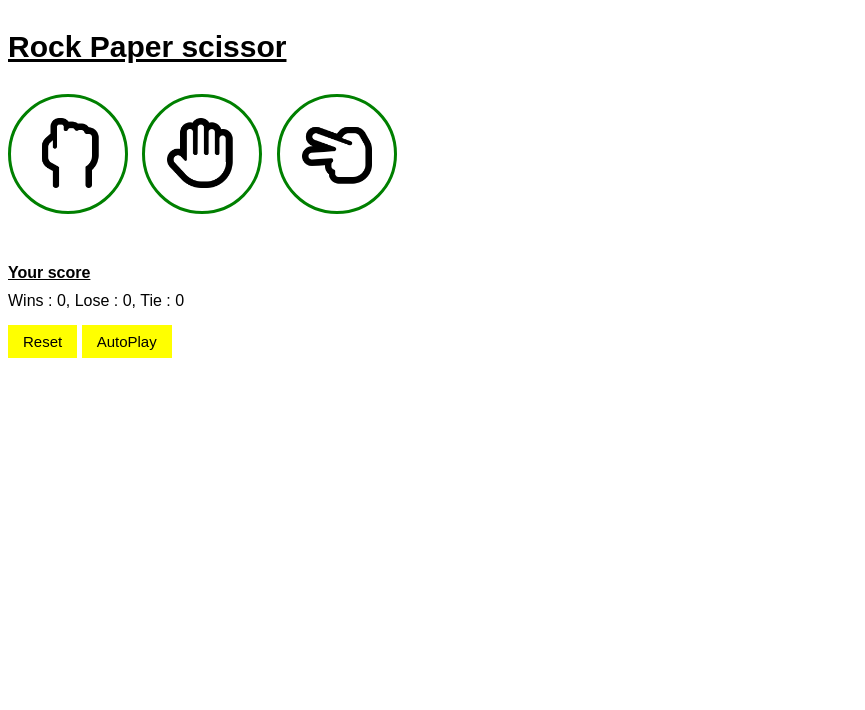
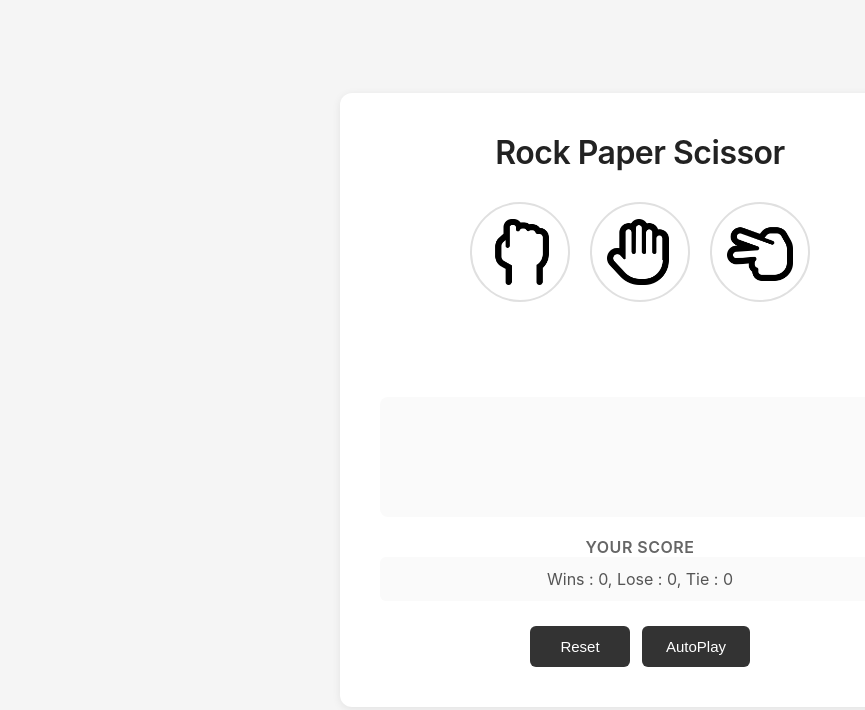
Before and after one commit to SnehaSaha27/Rock_Paper_Scissor, a plain HTML site: page index.html in a window 1280 px wide. Shown: the whole page, without its empty margins (0-865 px from the left). Drawn offline with Linux system fonts and the light colour scheme.

Commit message:
Update index.html

```diff
--- a/index.html
+++ b/index.html
@@ -1,91 +1,225 @@
 <!DOCTYPE html>
 <html lang="en">
+
 <head>
     <meta charset="UTF-8">
     <meta name="viewport" content="width=device-width, initial-scale=1.0">
     <title>Rock_paper_scissor</title>
     <style>
-        body{
-            background-color: white;
-            color:black;
-            font-family: Arial;
-        }
-        .title
-        {
-          font-size: 30px;
-          font-weight: bold;
-          text-decoration: underline;
-        }
-        .move-icon{
-            height: 70px;
-            background-color: white;
+        * {
+            margin: 0;
+            padding: 0;
+            box-sizing: border-box;
         }
 
-        .move-button{
-             background-color: transparent;
-             border :3px solid green;
-             width :120px;
-             height :120px;
-             border-radius: 60px;
-             margin-right: 10px;
-             cursor: pointer;
+        body {
+            background-color: #f5f5f5;
+            color: #333;
+            font-family: -apple-system, BlinkMacSystemFont, 'Segoe UI', Roboto, Oxygen, Ubuntu, Cantarell, sans-serif;
+            min-height: 100vh;
+            display: flex;
+            justify-content: center;
+            align-items: center;
+            padding: 20px;
         }
 
-        .result{
-            font-size: 25px;
-            font-weight: bold;
-            margin-top: 50px;
+        .container {
+            background: white;
+            border-radius: 12px;
+            padding: clamp(20px, 5vw, 40px);
+            max-width: 600px;
+            width: 100%;
+            box-shadow: 0 2px 8px rgba(0, 0, 0, 0.08);
+            text-align: center;
         }
 
-        .score{
-             margin-top: 10px;
-             margin-bottom:15px ;
+        .title {
+            font-size: clamp(24px, 5vw, 32px);
+            font-weight: 600;
+            margin-bottom: 30px;
+            color: #222;
+            letter-spacing: -0.5px;
+        }
+
+        .button-container {
+            display: flex;
+            justify-content: center;
+            gap: clamp(10px, 3vw, 20px);
+            margin-bottom: 40px;
+            flex-wrap: wrap;
+        }
+
+        .move-button {
+            background-color: white;
+            border: 2px solid #e0e0e0;
+            width: clamp(80px, 20vw, 100px);
+            height: clamp(80px, 20vw, 100px);
+            border-radius: 50%;
+            cursor: pointer;
+            transition: all 0.3s ease;
+            padding: 15px;
+            display: flex;
+            align-items: center;
+            justify-content: center;
+        }
+
+        .move-button:hover {
+            border-color: #333;
+            transform: translateY(-2px);
+            box-shadow: 0 4px 12px rgba(0, 0, 0, 0.1);
+        }
+
+        .move-button:active {
+            transform: translateY(0);
+        }
+
+        .move-icon {
+            width: 100%;
+            height: 100%;
+            object-fit: contain;
+        }
+
+        .result {
+            font-size: clamp(20px, 4vw, 28px);
+            font-weight: 600;
+            margin-bottom: 20px;
+            min-height: 35px;
+            color: #333;
+        }
+
+        .moves-display {
+            margin: 20px 0;
+            padding: 20px;
+            background-color: #fafafa;
+            border-radius: 8px;
+            font-size: clamp(14px, 3vw, 16px);
+            min-height: 120px;
+            display: flex;
+            flex-direction: column;
+            align-items: center;
+            justify-content: center;
+        }
+
+        .moves-display img {
+            width: clamp(40px, 10vw, 60px);
+            height: clamp(40px, 10vw, 60px);
+            margin: 8px 0;
+        }
+
+        .heading {
+            font-size: clamp(14px, 3vw, 16px);
+            font-weight: 600;
+            margin: 25px 0 10px;
+            color: #666;
+            text-transform: uppercase;
+            letter-spacing: 0.5px;
+        }
+
+        .score {
+            font-size: clamp(14px, 3vw, 16px);
+            margin-bottom: 25px;
+            color: #555;
+            padding: 12px;
+            background-color: #fafafa;
+            border-radius: 6px;
+        }
+
+        .controls {
+            display: flex;
+            gap: 12px;
+            justify-content: center;
+            flex-wrap: wrap;
+            margin-top: 25px;
         }
 
         .reset-score-button,
-        .Auto-play-button{
-            background-color: yellow;
-            border:none;
-            font-size: 15px;
-            padding: 8px 15px;
+        .Auto-play-button {
+            background-color: #333;
+            color: white;
+            border: none;
+            font-size: clamp(13px, 2.5vw, 15px);
+            padding: 12px 24px;
             cursor: pointer;
+            border-radius: 6px;
+            transition: all 0.3s ease;
+            font-weight: 500;
+            min-width: 100px;
         }
 
-        .heading{
-            margin-top:40px;
-            margin-bottom:5px;
-            text-decoration: underline;
-            font-weight:bold;
+        .reset-score-button:hover,
+        .Auto-play-button:hover {
+            background-color: #555;
+            transform: translateY(-1px);
+        }
+
+        .reset-score-button:active,
+        .Auto-play-button:active {
+            transform: translateY(0);
+        }
+
+        /* Responsive breakpoints */
+        @media (max-width: 480px) {
+            .container {
+                padding: 20px;
+            }
+
+            .button-container {
+                gap: 12px;
+            }
+
+            .move-button {
+                width: 75px;
+                height: 75px;
+                padding: 12px;
+            }
+        }
+
+        @media (min-width: 768px) {
+            .moves-display {
+                flex-direction: row;
+                gap: 40px;
+            }
         }
     </style>
 </head>
+
 <body>
-    <p class ="title">Rock Paper scissor</p>
-    <button class="move-button js-rock-button"><img src = "images/Rock-1.png" class = "move-icon" alt=""></button>
-    <button class="move-button js-paper-button"><img src="images/Paper-1.png" class = "move-icon" alt=""></button>
-    <button class="move-button js-scissor-button"><img src="images/Scissor-1.png" class = "move-icon" alt=""></button>
+    <div class="container">
+        <p class="title">Rock Paper Scissor</p>
 
-    <p class = "js-result result"></p>
-    <p class ="js-moves"></p>
-    <span class ="heading">Your score</span>
-    <p class = "js-score score"></p>
+        <div class="button-container">
+            <button class="move-button js-rock-button"><img src="images/Rock-1.png" class="move-icon"
+                    alt="Rock"></button>
+            <button class="move-button js-paper-button"><img src="images/Paper-1.png" class="move-icon"
+                    alt="Paper"></button>
+            <button class="move-button js-scissor-button"><img src="images/Scissor-1.png" class="move-icon"
+                    alt="Scissor"></button>
+        </div>
 
-    <button onclick = "
+        <p class="js-result result"></p>
+        <div class="js-moves moves-display"></div>
+
+        <span class="heading">Your Score</span>
+        <p class="js-score score"></p>
+
+        <div class="controls">
+            <button onclick="
              score.wins = 0;
              score.lose = 0;
              score.tie = 0;
              localStorage.removeItem('score');
              updateScoreElement();
             " class="reset-score-button">Reset</button>
-    <button class ="Auto-play-button" onclick="
-    autoplay();
-    ">AutoPlay</button>
+            <button class="Auto-play-button" onclick="autoplay();">AutoPlay</button>
+        </div>
+    </div>
+
 
     <script>
-    let score = JSON.parse(localStorage.getItem('score'))||{
-wins :0,
-lose :0,
-tie :0
+        let score = JSON.parse(localStorage.getItem('score')) || {
+            wins: 0,
+            lose: 0,
+            tie: 0
         };
 
         updateScoreElement();
@@ -94,18 +228,17 @@ tie :0
 
         let intervalId;
 
-   function autoplay()
-   {
-    if(!isAutoPlaying){
-   intervalId =  setInterval(function(){
+        function autoplay() {
+            if (!isAutoPlaying) {
+                intervalId = setInterval(function () {
                     const playerMove = pickComputerMove();
                     play(playerMove);
-    },1000);
+                }, 1000);
 
                 isAutoPlaying = true;
             }
 
-else{
+            else {
 
                 clearInterval(intervalId);
                 isAutoPlaying = false;
@@ -113,71 +246,67 @@ else{
         }
 
         document.querySelector('.js-rock-button')
-.addEventListener('click',() => {
+            .addEventListener('click', () => {
                 play('Rock');
             });
 
 
         document.querySelector('.js-paper-button')
-.addEventListener('click',() => {
+            .addEventListener('click', () => {
                 play('Paper');
             });
 
 
         document.querySelector('.js-scissor-button')
-.addEventListener('click',() => {
+            .addEventListener('click', () => {
                 play('Scissor');
             });
 
-document.body.addEventListener('keydown',(event) =>{
-    if(event.key === 'r')
+        document.body.addEventListener('keydown', (event) => {
+            if (event.key === 'r')
                 play('rock');
-    else if(event.key === 'p')
+            else if (event.key === 'p')
                 play('paper');
-    else if(event.key === 's')
+            else if (event.key === 's')
                 play('scissor');
         });
-    function play(playerMove)
-    {
+        function play(playerMove) {
             const computerMove = pickComputerMove();
             let result = '';
 
-        if(playerMove === 'Rock')
-    {
-        if(computerMove === 'Rock')
+            if (playerMove === 'Rock') {
+                if (computerMove === 'Rock')
                     result = 'Tie';
-        else if(computerMove === 'Scissor')
+                else if (computerMove === 'Scissor')
                     result = 'Win';
-        else if(computerMove === 'Paper' )
+                else if (computerMove === 'Paper')
                     result = 'Lose';
             }
-    else if(playerMove === 'Paper')
-    {
-        if(computerMove === 'Rock')
+            else if (playerMove === 'Paper') {
+                if (computerMove === 'Rock')
                     result = 'Win';
-        else if(computerMove === 'Scissor')
+                else if (computerMove === 'Scissor')
                     result = 'Lose';
-        else if(computerMove === 'Paper' )
+                else if (computerMove === 'Paper')
                     result = 'Tie';
             }
-    else if(playerMove === 'Scissor')
-    {
-        if(computerMove === 'Rock')
+            else if (playerMove === 'Scissor') {
+                if (computerMove === 'Rock')
                     result = 'Lose';
-        else if(computerMove === 'Scissor')
+                else if (computerMove === 'Scissor')
                     result = 'Tie';
-        else if(computerMove === 'Paper' )
+                else if (computerMove === 'Paper')
                     result = 'Win';
             }
 
-    if(result === 'Win')
-    score.wins +=1;
-    else if(result === 'Lose')
-    score.lose +=1;
-    else if(result === 'Tie')
-    score.tie +=1;
+            if (result === 'Win')
+                score.wins += 1;
+            else if (result === 'Lose')
+                score.lose += 1;
+            else if (result === 'Tie')
+                score.tie += 1;
 
-   localStorage.setItem('score',JSON.stringify(score));
+            localStorage.setItem('score', JSON.stringify(score));
 
             updateScoreElement();
 
@@ -185,35 +314,31 @@ document.body.addEventListener('keydown',(event) =>{
                 .innerHTML = result;
 
             document.querySelector('.js-moves')
-   .innerHTML =`You
+                .innerHTML = `You
  <img src="images/${playerMove}-1.png" class = "move-icon" alt=""><br>
  Computer
  <img src="images/${computerMove}-1.png" class = "move-icon" alt="">
     `;
         }
 
-    function updateScoreElement(){
+        function updateScoreElement() {
             document.querySelector('.js-score')
-.innerHTML =`
+                .innerHTML = `
 Wins : ${score.wins}, Lose : ${score.lose}, Tie : ${score.tie}`;
         }
 
-    function pickComputerMove()
-    {
+        function pickComputerMove() {
             const randomNumber = Math.random();
             let computerMove = '';
 
-    if(randomNumber>=0 && randomNumber<1/3)
-    {
+            if (randomNumber >= 0 && randomNumber < 1 / 3) {
                 computerMove = 'Rock';
             }
-    else if(randomNumber>=1/3 && randomNumber<2/3)
-    {
+            else if (randomNumber >= 1 / 3 && randomNumber < 2 / 3) {
                 computerMove = 'Paper';
             }
-    else if(randomNumber>=2/3 && randomNumber<1)
-    {
-        computerMove ='Scissor';
+            else if (randomNumber >= 2 / 3 && randomNumber < 1) {
+                computerMove = 'Scissor';
             }
 
             return computerMove;
@@ -223,4 +348,5 @@ Wins : ${score.wins}, Lose : ${score.lose}, Tie : ${score.tie}`;
 
     </script>
 </body>
+
 </html>
```
Lines whose indentation alone changed are shown as unchanged.
